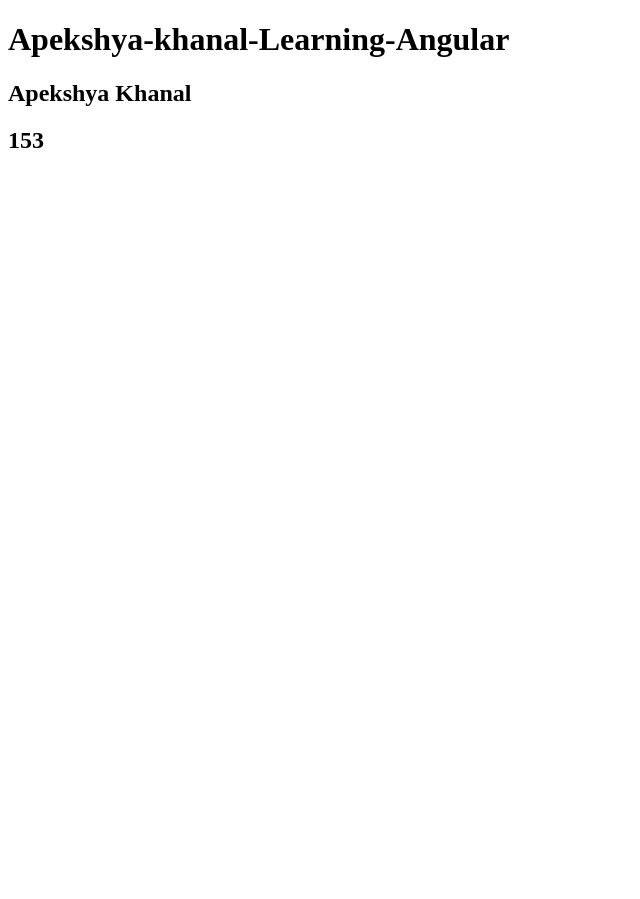
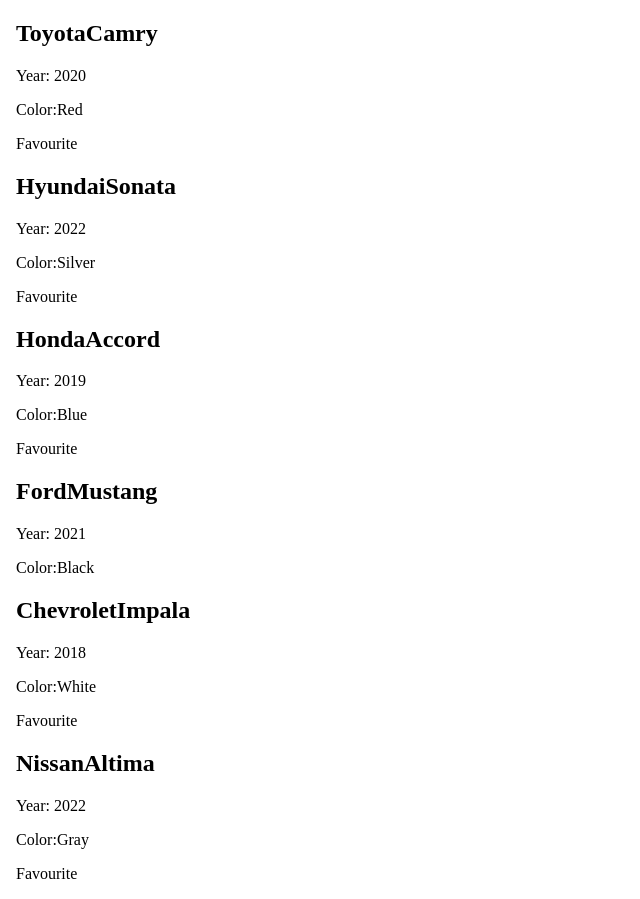
Before and after one commit to apexxxaa/Apekshya_khanal_Learning_Angular, an Angular app: page / in a window 1280 px wide. Shown: the whole page, without its empty margins (0-640 px from the left). Before the commit the page ends 800 px from the top, so only its background shows below. Built offline with nearby package versions, Linux system fonts and the light colour scheme.

Commit message:
Update Html template to display car data using Structural Directives

```diff
--- a/src/app/app.component.html
+++ b/src/app/app.component.html
@@ -1,3 +1,15 @@
-<h1>{{title}}</h1>
-<h2>{{name}}</h2>
-<h2>{{heightt}}</h2>
+<!DOCTYPE html >
+<html>
+<head></head>
+<body>
+<div *ngFor ="let car of carList">
+  <div>
+    <h2>{{car.make}}{{car.model}}</h2>
+    <p>Year: {{car.year}}</p>
+    <p>Color:{{car.color}}</p>
+    <p *ngIf="car.isFav">Favourite</p>
+  </div>
+
+</div>
+</body>
+</html>
--- a/src/app/app.component.ts
+++ b/src/app/app.component.ts
@@ -1,15 +1,21 @@
 import { Component } from '@angular/core';
 import { RouterOutlet } from '@angular/router';
+import {Cars} from "./models/cars";
+import {NgFor,NgIf} from "@angular/common";
 
 @Component({
   selector: 'app-root',
   standalone: true,
-  imports: [RouterOutlet],
+  imports: [RouterOutlet, NgFor, NgIf],
   templateUrl: './app.component.html',
   styleUrl: './app.component.css'
 })
 export class AppComponent {
-  title = 'Apekshya-khanal-Learning-Angular';
-  name ='Apekshya Khanal' ;
-  heightt ='153 '
+ carList : Cars[]=[{make:'Toyota',model:'Camry',year:2020,color:'Red',isFav:true},
+   {make:'Hyundai',model:'Sonata',year:2022,color:'Silver',isFav:true},
+   {make:'Honda',model:'Accord',year:2019,color:'Blue',isFav:true},
+   {make:'Ford',model:'Mustang',year:2021,color:'Black',isFav:false},
+   {make:'Chevrolet',model:'Impala',year:2018,color:'White',isFav:true},
+   {make:'Nissan',model:'Altima',year:2022,color:'Gray',isFav:true}
+ ]
 }
--- a/src/app/models/cars.ts
+++ b/src/app/models/cars.ts
@@ -2,6 +2,7 @@
   make: string,
   model:string,
   year: number,
-  color?: string
+  color: string,
+  isFav?:boolean;
 
 }
```
